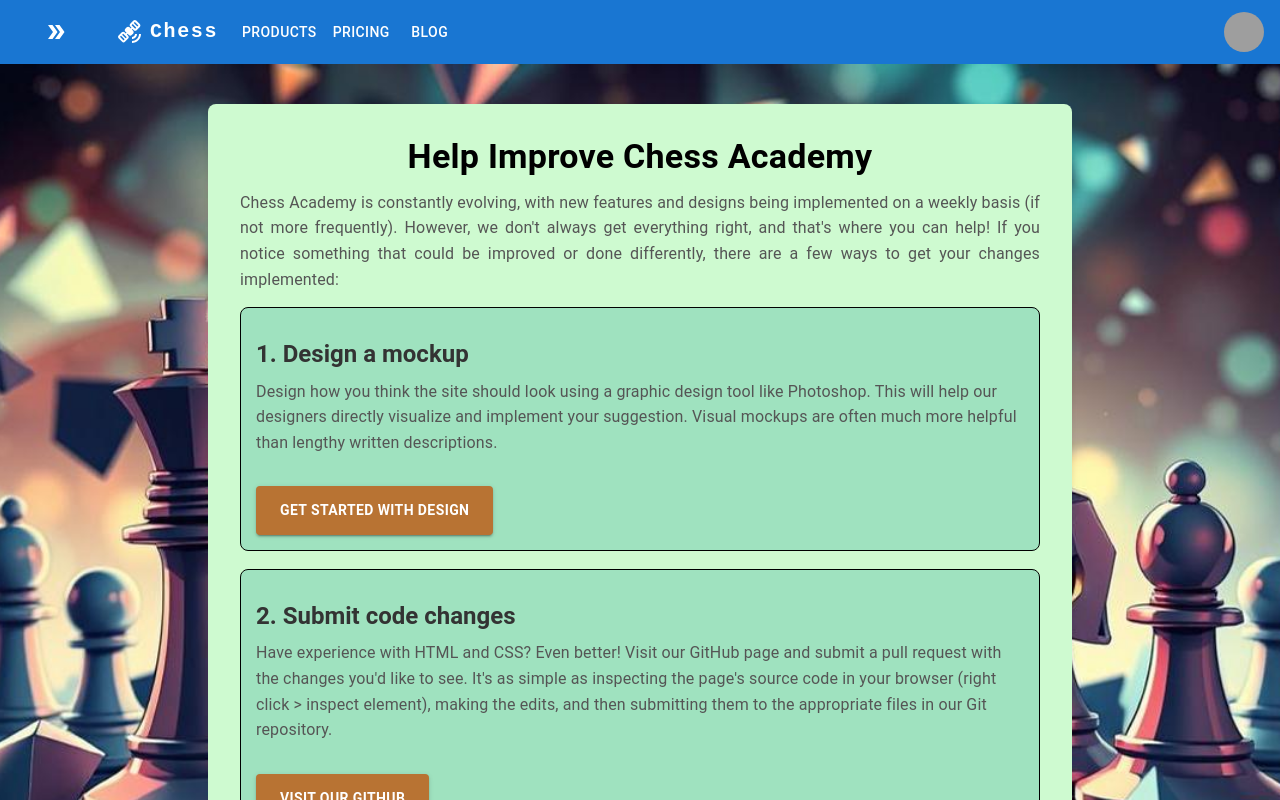
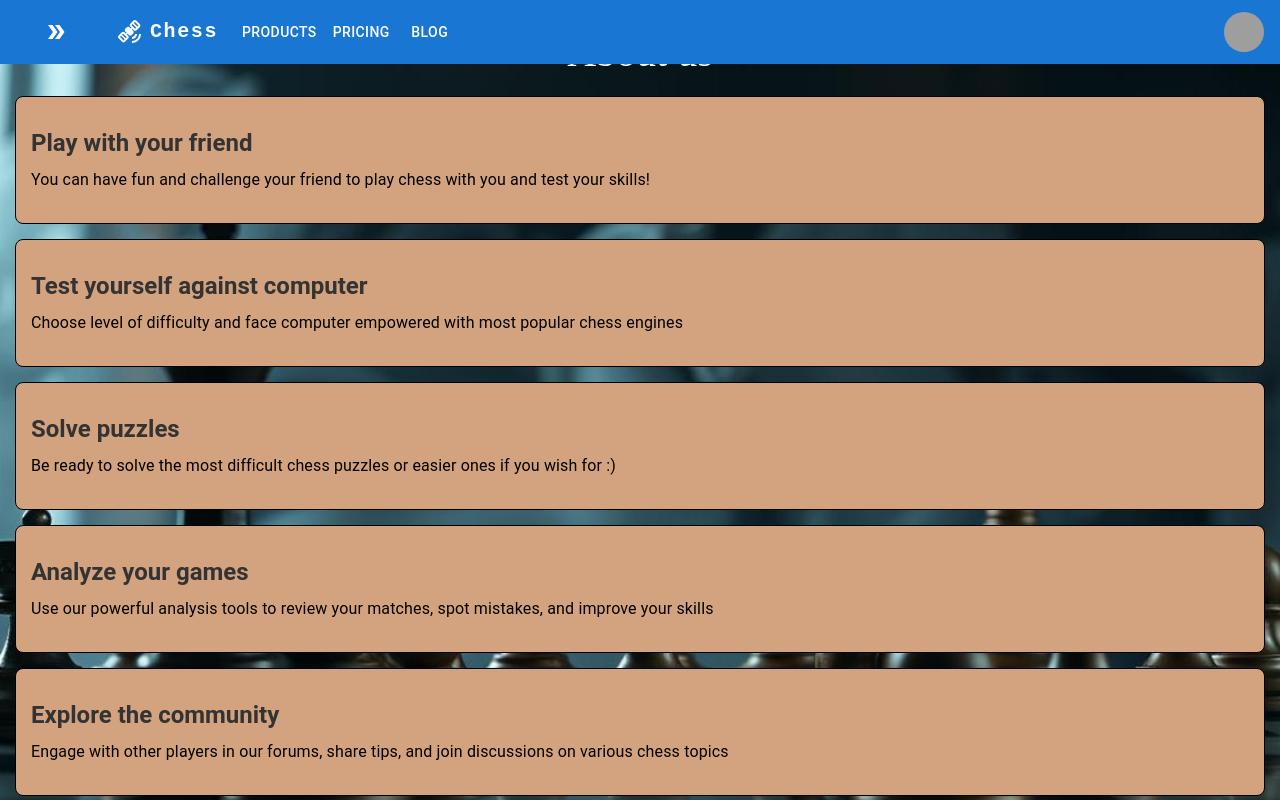
Before and after one commit to sinet77/Chess_Academy, a React (Vite) app: page /about-us in a window 1280 px wide. Shown: the top 800 px of the page. Built offline with nearby package versions, Linux system fonts and the light colour scheme; grey boxes are pictures that could not be loaded.

Commit message:
upgrading about us page

```diff
--- a/src/components/Footer/AboutUs/AboutUs.style.ts
+++ b/src/components/Footer/AboutUs/AboutUs.style.ts
@@ -19,7 +19,7 @@ export const Background: SxProps = {
   backgroundSize: "cover",
   backgroundPosition: "center",
   backgroundRepeat: "no-repeat",
-  padding: "40px",
+  padding: "20px",
 };
 
 export const Title: SxProps = {
@@ -34,7 +34,7 @@ export const SubTitle: SxProps = {
 };
 
 export const Description: SxProps = {
-  color: "#555",
+  color: "black",
   fontSize: "16px",
   lineHeight: "1.6",
   marginBottom: "15px",
@@ -63,5 +63,42 @@ export const ActionButton: SxProps = {
 export const FooterText: SxProps = {
   fontWeight: "bold",
   color: "#888",
-  marginTop: "2rem",
+  marginTop: "20px",
 };
+
+export const StartingPage: SxProps = {
+  minHeight: "100vh",
+  backgroundImage: "url(/src/assets/dark_chess_background.jpg)",
+  backgroundSize: "cover",
+  backgroundPosition: "center",
+  backgroundRepeat: "no-repeat",
+  display: "flex",
+  flexDirection: "column",
+  justifyContent: "center",
+  alignItems: "left",
+  padding: "15px",
+};
+
+export const StartingSection: SxProps = {
+  textAlign: "left",
+  marginBottom: "15px",
+  backgroundColor: "#d3a27f",
+  padding: "15px",
+  borderRadius: "8px",
+  border: "1px solid black",
+};
+export const AboutUsText: SxProps = {
+  display: "flex",
+  justifyContent: "center",
+  alignItems: "center",
+  mb: "20px",
+  mt: "-74px",
+  fontSize: "40px",
+  color: "white",
+};
+export const DownButton: SxProps = {
+  backgroundColor: "#ff008c",
+  color: "white",
+  padding: "10px 20px",
+  borderRadius: "5px",
+};
--- a/src/components/Footer/AboutUs/AboutUs.tsx
+++ b/src/components/Footer/AboutUs/AboutUs.tsx
@@ -1,8 +1,16 @@
 import { Box, Typography, Button } from "@mui/material";
-import { motion } from "framer-motion";
+import { motion, AnimatePresence } from "framer-motion"; // Import AnimatePresence
 import * as style from "./AboutUs.style";
+import AboutUsStartingPage from "./AboutUsStartingPage";
+import { useState } from "react";
 
 export default function AboutUs() {
+  const [showNewComponent, setShowNewComponent] = useState(false);
+
+  const handleButtonClick = () => {
+    setShowNewComponent(true);
+  };
+
   const guidelines = [
     {
       title: "1. Design a mockup",
@@ -26,23 +34,58 @@ export default function AboutUs() {
   ];
 
   return (
+    <Box sx={{ position: "relative", overflow: "hidden", height: "100vh" }}>
+      <AnimatePresence>
+        {!showNewComponent && (
+          <motion.div
+            initial={{ y: 0, opacity: 1 }}
+            animate={{ y: 0, opacity: 1 }}
+            exit={{ y: "-100%", opacity: 0 }}
+            transition={{ duration: 0.7 }}
+            style={{ position: "absolute", width: "100%" }}
+            key="startingPage"
+          >
+            <AboutUsStartingPage buttonClick={handleButtonClick} />
+          </motion.div>
+        )}
+
+        {showNewComponent && (
+          <motion.div
+            initial={{ y: "100%", opacity: 0 }}
+            animate={{ y: 0, opacity: 1 }}
+            transition={{ duration: 0.7 }}
+            style={{ position: "absolute", width: "100%" }}
+            key="newComponent"
+          >
             <Box sx={style.Background}>
               <Box sx={style.Container}>
+                <motion.button
+                  whileHover={{ scale: 1.1 }}
+                  whileTap={{ scale: 0.9 }}
+                >
+                  <Button onClick={() => setShowNewComponent(false)}>
+                    Do góry
+                  </Button>
+                </motion.button>
                 <Typography sx={style.Title} variant="h4" gutterBottom>
                   Help Improve Chess Academy
                 </Typography>
                 <Typography sx={style.Description} paragraph>
-          Chess Academy is constantly evolving, with new features and designs
-          being implemented on a weekly basis (if not more frequently). However,
-          we don't always get everything right, and that's where you can help!
-          If you notice something that could be improved or done differently,
-          there are a few ways to get your changes implemented:
+                  Chess Academy is constantly evolving, with new features and
+                  designs being implemented on a weekly basis (if not more
+                  frequently). However, we don't always get everything right,
+                  and that's where you can help! If you notice something that
+                  could be improved or done differently, there are a few ways to
+                  get your changes implemented:
                 </Typography>
 
                 {guidelines.map((item, index) => (
                   <motion.div
                     key={index}
-            initial={{ opacity: 0, x: index % 2 === 0 ? "-100vw" : "100vw" }}
+                    initial={{
+                      opacity: 0,
+                      x: index % 2 === 0 ? "-100vw" : "100vw",
+                    }}
                     animate={{ opacity: 1, x: 0 }}
                     transition={{ type: "spring", stiffness: 70, damping: 20 }}
                   >
@@ -50,7 +93,9 @@ export default function AboutUs() {
                       <Typography sx={style.SubTitle} variant="h5" gutterBottom>
                         {item.title}
                       </Typography>
-              <Typography sx={style.Description}>{item.description}</Typography>
+                      <Typography sx={style.Description}>
+                        {item.description}
+                      </Typography>
                       <Button
                         sx={style.ActionButton}
                         variant="contained"
@@ -63,10 +108,14 @@ export default function AboutUs() {
                 ))}
 
                 <Typography sx={style.FooterText}>
-          Your contributions are invaluable in helping us make Chess Academy
-          better!
+                  Your contributions are invaluable in helping us make Chess
+                  Academy better!
                 </Typography>
               </Box>
             </Box>
+          </motion.div>
+        )}
+      </AnimatePresence>
+    </Box>
   );
 }
--- /dev/null
+++ b/src/components/Footer/AboutUs/AboutUsStartingPage.tsx
@@ -0,0 +1,61 @@
+import { Box, Button, Typography } from "@mui/material";
+import { motion } from "framer-motion";
+import * as style from "./AboutUs.style";
+
+export default function AboutUsStartingPage({
+  buttonClick,
+}: {
+  buttonClick: () => void;
+}) {
+  const guidelines = [
+    {
+      title: "Play with your friend",
+      description:
+        "You can have fun and challenge your friend to play chess with you and test your skills!",
+    },
+    {
+      title: "Test yourself against computer",
+      description:
+        "Choose level of difficulty and face computer empowered with most popular chess engines",
+    },
+    {
+      title: "Solve puzzles",
+      description:
+        "Be ready to solve the most difficult chess puzzles or easier ones if you wish for :)",
+    },
+    {
+      title: "Analyze your games",
+      description:
+        "Use our powerful analysis tools to review your matches, spot mistakes, and improve your skills",
+    },
+    {
+      title: "Explore the community",
+      description:
+        "Engage with other players in our forums, share tips, and join discussions on various chess topics",
+    },
+  ];
+  return (
+    <Box sx={style.StartingPage}>
+      <Box sx={style.AboutUsText}>About us</Box>
+      {guidelines.map((item, index) => (
+        <motion.div
+          key={index}
+          initial={{ opacity: 0, x: index % 2 === 0 ? "-100vw" : "100vw" }}
+          animate={{ opacity: 1, x: 0 }}
+          transition={{ type: "spring", stiffness: 70, damping: 20 }}
+        >
+          <Box sx={style.StartingSection}>
+            <Typography sx={style.SubTitle} variant="h5" gutterBottom>
+              {item.title}
+            </Typography>
+            <Typography sx={style.Description}>{item.description}</Typography>
+          </Box>
+        </motion.div>
+      ))}
+
+      <Button sx={style.DownButton} onClick={buttonClick}>
+        Help us
+      </Button>
+    </Box>
+  );
+}
```
Also changed, not shown: src/assets/chess_logo.jpg (added), src/assets/waving.jpg (added). Lines whose indentation alone changed are shown as unchanged.
